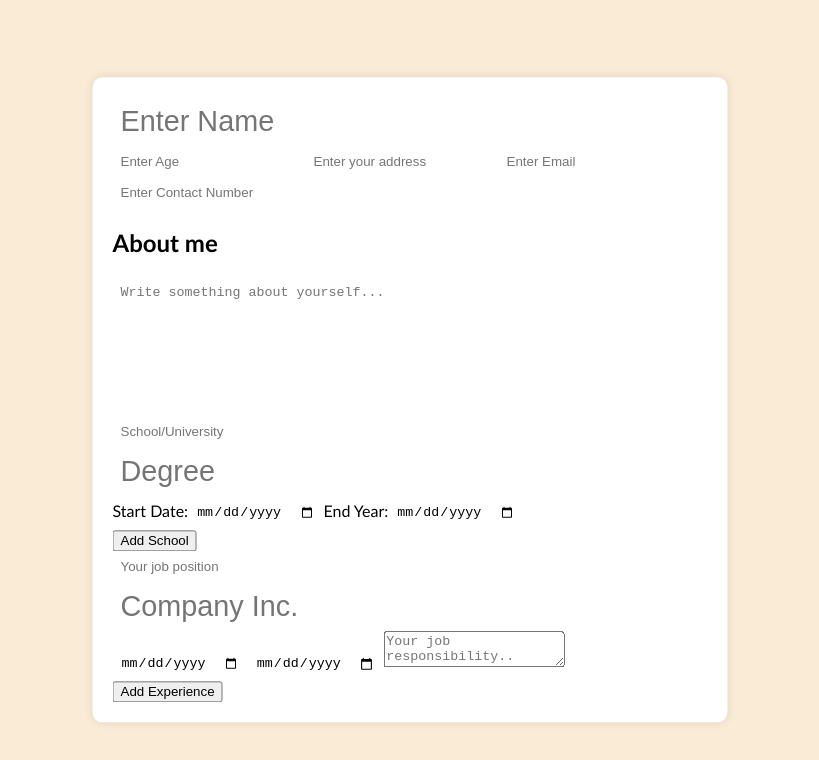
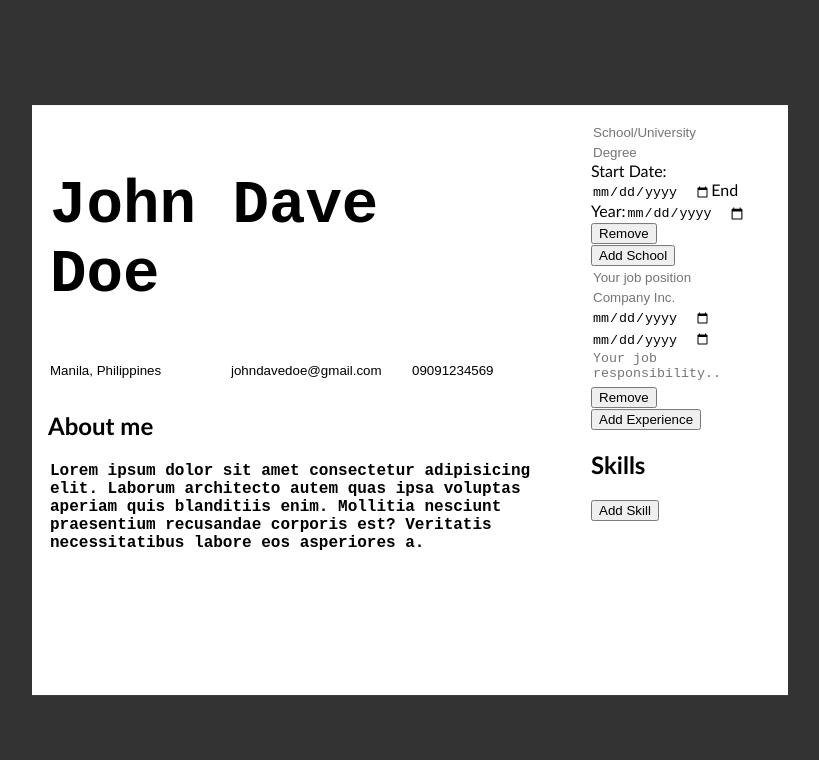
Before and after one commit to xxemat20xx/CV-App, a React (Vite) app: page / in a window 1280 px wide. Shown: the top 760 px of the page, without its empty margins (230-1049 px from the left). Built offline with nearby package versions, Linux system fonts and the light colour scheme.

Commit message:
commit changes

```diff
--- a/src/App.jsx
+++ b/src/App.jsx
@@ -3,14 +3,14 @@ import Summary from './components/Summary';
 import Education from './components/Education';
 import PersonalDetails from './components/PersonalDetails'
 import WorkExperience from './components/WorkExperience';
+import Skills from './components/Skills';
 function App() {
   // Handle Personal Info state
   const [personalInfo, setPersonalInfo] = useState({
-    name: "",
-    age: "",
-    address: "",
-    email: "",
-    contact: "",
+    name: "John Dave Doe",
+    address: "Manila, Philippines",
+    email: "johndavedoe@gmail.com",
+    contact: "09091234569",
   });
 
   const handlePersonalInfoChange = (updatedInfo) => {
@@ -18,7 +18,8 @@ function App() {
 
   };
   // Handle Summary State
-  const [summary, setSummary] = useState("");
+  const [summary, setSummary] =
+  useState("Lorem ipsum dolor sit amet consectetur adipisicing elit. Laborum architecto autem quas ipsa voluptas aperiam quis blanditiis enim. Mollitia nesciunt praesentium recusandae corporis est? Veritatis necessitatibus labore eos asperiores a.");
 
   // Handle education
   const [educationInfo, setEducationInfo] = useState([
@@ -39,12 +40,22 @@ function App() {
     const handleWorkExpChange = (updatedWork) => {
       setWorkExpInfo(updatedWork);
     }
+    //handle skill
+    const [skill, setSkill] = useState([]);
   return (
     <div className='cv-form'>
+      <div className='container'>
+      <div className="sidepanel-content">
       <PersonalDetails personalInfo={personalInfo} onChange={handlePersonalInfoChange} />
       <Summary value={summary} onChange={setSummary} />
+      </div>
+
+      <div className='rightpanel-content'>
       <Education educationInfo={educationInfo} onChange={handleEducationChange}/>
       <WorkExperience workExpInfo={workExpInfo} onChange={handleWorkExpChange}/>
+      <Skills value={skill} onChange={setSkill}/>
+      </div>
+      </div>
     </div>
   )
 }
--- a/src/components/Education.jsx
+++ b/src/components/Education.jsx
@@ -22,6 +22,10 @@ export default function Education({educationInfo, onChange}) {
             }
         ]);
     }
+    const handleRemoveEducationBtn = (index) => {
+        const updatedEducation = educationInfo.filter((_, i) => i !== index);
+        onChange(updatedEducation);
+      };
     return (
         <div className='education-container'>
             {educationInfo.map((educationInfo, index) => (
@@ -59,6 +63,7 @@ export default function Education({educationInfo, onChange}) {
                         value={educationInfo.endYear}
                         onChange={(e) => handleEducationChange(index, e)}
                     />
+                    <button onClick={() => handleRemoveEducationBtn(index)}>Remove</button>
                 </div>
             ))}
             <button onClick={handleAddSchoolBtn}>Add School</button>
--- a/src/components/PersonalDetails.jsx
+++ b/src/components/PersonalDetails.jsx
@@ -9,20 +9,16 @@ export default function PersonalDetails({ personalInfo, onChange }) {
 
   return (
     <div className="personal-info">
-      <input
-        type="text"
-        name="name"
-        value={personalInfo.name}
-        onChange={handleOnChange}
-        placeholder="Enter Name"
-      />
-      <input
-        type="number"
-        name="age"
-        value={personalInfo.age}
-        onChange={handleOnChange}
-        placeholder="Enter Age"
-      />
+
+      <div className="name-content">
+        <textarea
+          name="name"
+          value={personalInfo.name}
+          onChange={handleOnChange}
+          placeholder="Enter your name"
+        />
+      </div>
+      <div className="other-personal-info">
       <input type="text"
       name="address"
       value={personalInfo.address}
@@ -44,6 +40,7 @@ export default function PersonalDetails({ personalInfo, onChange }) {
         onChange={handleOnChange}
         placeholder="Enter Contact Number"
       />
+      </div>
     </div>
   );
 }
--- /dev/null
+++ b/src/components/Skills.jsx
@@ -0,0 +1,31 @@
+import React from 'react'
+
+export default function Skills({value, onChange}) {
+  const handleAddSkillBtn = () => {
+    onChange([...value, ""]);
+  }
+  const handleSkillChange = (index, event) => {
+    const updatedSkill = [...value];
+    updatedSkill[index] = event.target.value;
+    onChange(updatedSkill);
+  }
+  const handleRemoveSkill = (index) => {
+    const updatedSkill = value.filter((_, i) => i !==index);
+        onChange(updatedSkill)
+  }
+  return (
+    <div className='skills-container'>
+        <h2>Skills</h2>
+        {value.map((skill, index) => (
+            <div key={index}>
+                <input type="text"
+                placeholder='e.g., Communcation'
+                value={skill}
+                onChange={(e) => handleSkillChange(index, e)}/>
+                <button onClick={() => handleRemoveSkill(index)}>Remove</button>
+            </div>
+        ))}
+        <button onClick={handleAddSkillBtn}>Add Skill</button>
+    </div>
+  )
+}
--- a/src/components/WorkExperience.jsx
+++ b/src/components/WorkExperience.jsx
@@ -15,6 +15,10 @@ export default function WorkExperience({workExpInfo, onChange}) {
         ...workExpInfo,
         {position: "", workplace: "", startYear: "", endYear: "", jobDescription: ""}
     ]);
+  };
+  const handleRemoveExperienceBtn = (index) => {
+    const updatedWorkExp = workExpInfo.filter((_, i) => i !== index);
+    onChange(updatedWorkExp);
   };
   return (
     <div className='experience-container'>
@@ -49,6 +53,7 @@ export default function WorkExperience({workExpInfo, onChange}) {
                 onChange={(e) => handleWorkExpChange(index, e)}
                 placeholder="Your job responsibility.."
                 />
+                 <button onClick={() => handleRemoveExperienceBtn(index)}>Remove</button>
             </div>
         ))}
         <button onClick={handleAddExperienceBtn}>Add Experience</button>
--- a/src/index.css
+++ b/src/index.css
@@ -1,7 +1,7 @@
 body{
   margin: 0;
   padding: 0;
-  background-color: antiquewhite;
+  background-color: #333;
   font-family:'Trebuchet MS', 'Lucida Sans Unicode', 'Lucida Grande', 'Lucida Sans', Arial, sans-serif;
 }
 .cv-form{
@@ -9,31 +9,56 @@ body{
   top: 50%;
   left: 50%;
   transform: translate(-50%, -50%);
-  width: 595px;
+  background-color: #fff;
+  padding: 1em;
+  /* width: 595px; */
 
-  padding: 20px;
-  border-radius: 10px;
-  box-shadow: 0 0 10px rgba(0, 0, 0, 0.1);
-  background-color: white;
 }
-.personal-info input,
-.education-container input,
-.experience-container input{
+.container{
+  display: flex;
+  justify-content: space-between;
+}
+.personal-info .name-content{
+
+  padding: 3em 0;
+}
+.personal-info .name-content textarea{
+  width: 80%;
+  resize: none;
+  min-height: 70px;
+  max-height: 150px;
+  overflow: hidden;
+  overflow-wrap: break-word;
+  word-wrap: break-word;
+  white-space: pre-wrap;
+  font-size: 3.8rem;
+  font-weight: bolder;
+
+}
+.other-personal-info{
+  display: flex;
+}
+.summary-container{
+
+  margin: 2em 0;
+
+}
+.summary-container textarea{
+  width: 90%;
+  min-height: 180px;
+  overflow-wrap: break-word;
+  word-wrap: break-word;
+  white-space: pre-wrap;
+  font-size: 1rem;
+  font-weight: bolder;
+}
+input{
   border: none;
   outline: none;
-  padding: 8px;
 }
-.personal-info input:nth-child(1),
-.education-container input:nth-child(2),
-.experience-container input:nth-child(2){
-    width: 98%;
-    font-size: 1.8rem;
+textarea{
+  resize: none;
+  border: none;
+  overflow: none;
+  outline: none;
 }
-.summary-container textarea{
-  resize: none;
-  width: 100%;
-  border: none;
-  outline: none;
-  padding: 8px;
-  height: 120px;
-}
```
